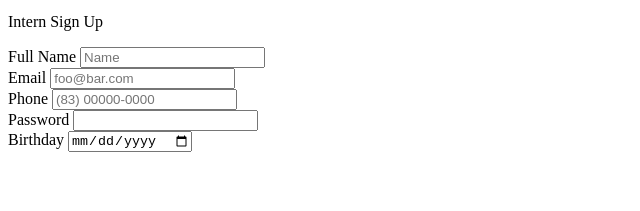
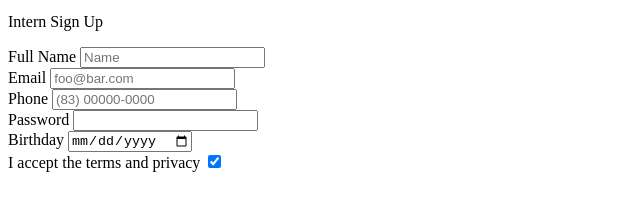
Before and after one commit to marthexmit/Form_Compass, a plain HTML site: page index.html in a window 1280 px wide. Shown: the part 29-240 px from the top of the page, without its empty margins (0-640 px from the left). Drawn offline with Linux system fonts and the light colour scheme.

Commit message:
Feat:Input checkbox creation

```diff
--- a/index.html
+++ b/index.html
@@ -40,6 +40,10 @@
                 <input type="date" id="birthday" class="input-birthday" required placeholder="yyyy/mm/dd">
             </div>
 
+            <div class="checkbox-botton">
+                <label class="checkbox">I accept the terms and privacy</label>
+                <input type="checkbox" checked required>
+            </div>
         </form>
     </main>
 
```
